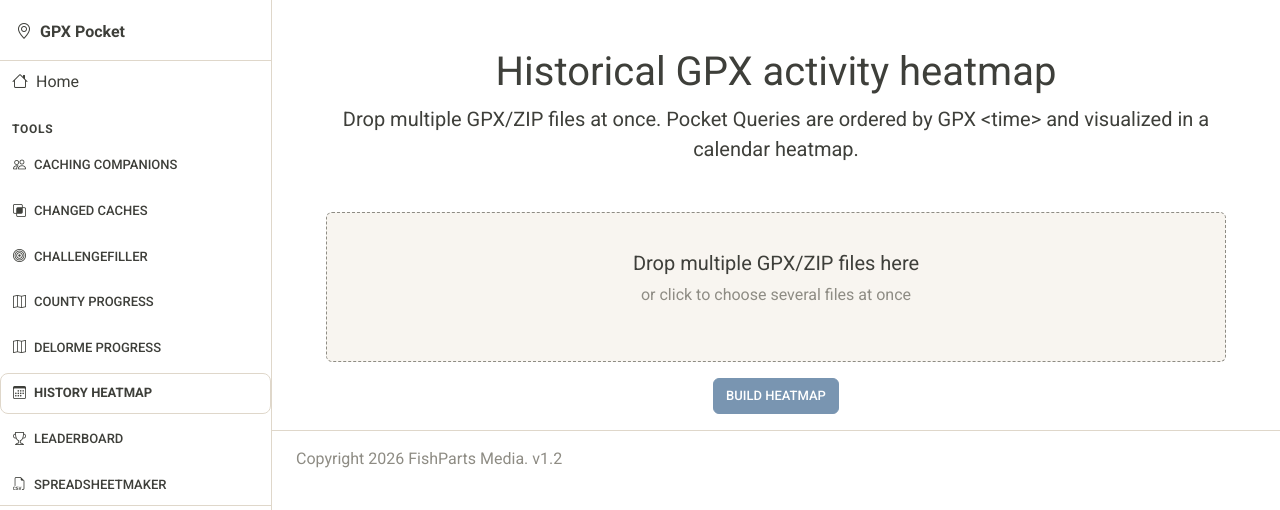
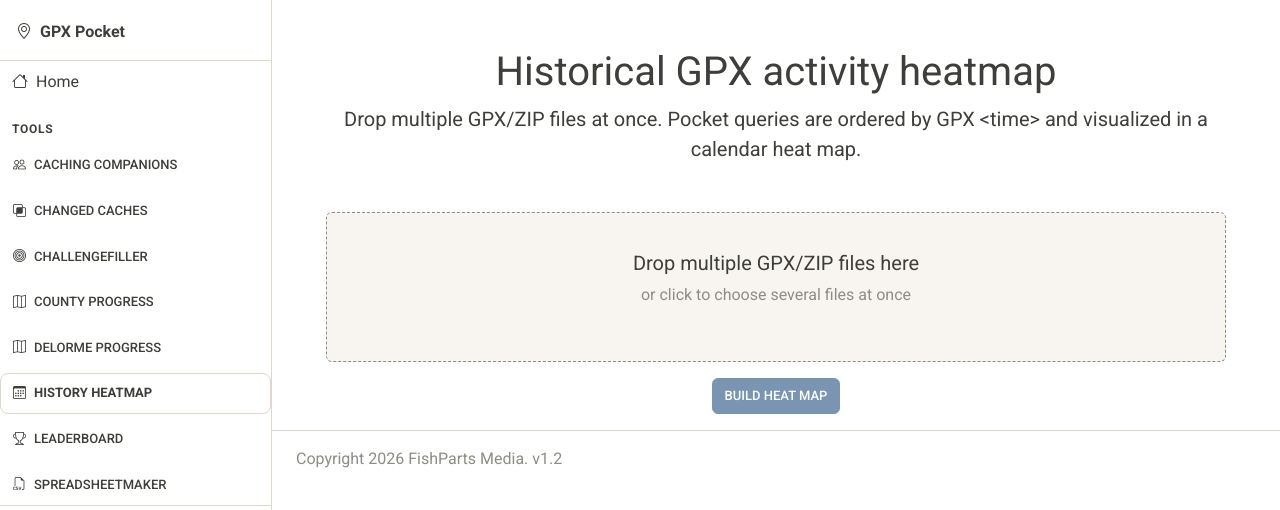
Before and after one commit to mymaestro/gpxpocket, a PHP site: page /gpxhistory.php in a window 1280 px wide. Shown: the top 510 px of the page. Run offline with PHP 8.4, Linux system fonts and the light colour scheme; some libraries are stand-ins or nearby versions.

Commit message:
Made clearer display messages

```diff
--- a/gpxhistory.php
+++ b/gpxhistory.php
@@ -9,7 +9,7 @@ renderPageStart(array(
 ?>
       <div class="headline">
         <h1>Historical GPX activity heatmap</h1>
-        <p class="lead">Drop multiple GPX/ZIP files at once. Pocket Queries are ordered by GPX &lt;time&gt; and visualized in a calendar heatmap.</p>
+        <p class="lead">Drop multiple GPX/ZIP files at once. Pocket queries are ordered by GPX &lt;time&gt; and visualized in a calendar heat map.</p>
       </div>
 
 <?php
@@ -184,7 +184,7 @@ if ($_SERVER['REQUEST_METHOD'] === 'POST') {
             sort($yearList);
             $defaultYear = !empty($yearList) ? max($yearList) : (int)date('Y');
 
-            echo '<div class="alert alert-success" role="alert">Processed ' . count($snapshots) . ' Pocket Queries. Found ' . array_sum($dailyCounts) . ' new logs across ' . count($dailyCounts) . ' days.</div>';
+            echo '<div class="alert alert-success" role="alert">Processed ' . count($snapshots) . ' pocket queries. Found ' . array_sum($dailyCounts) . ' new logs across ' . count($dailyCounts) . ' days.</div>';
 
             echo '<div class="row history-results-row">';
 
@@ -243,7 +243,7 @@ if ($_SERVER['REQUEST_METHOD'] === 'POST') {
           <div class="text-muted mb-0">or click to choose several files at once</div>
           <div id="historySelected" class="small mt-3 text-dark"></div>
         </div>
-        <button id="historySubmit" type="submit" class="btn btn-primary mt-3" disabled>Build Heatmap</button>
+        <button id="historySubmit" type="submit" class="btn btn-primary mt-3" disabled>Build heat map</button>
       </form>
     </div>
     ';
```
